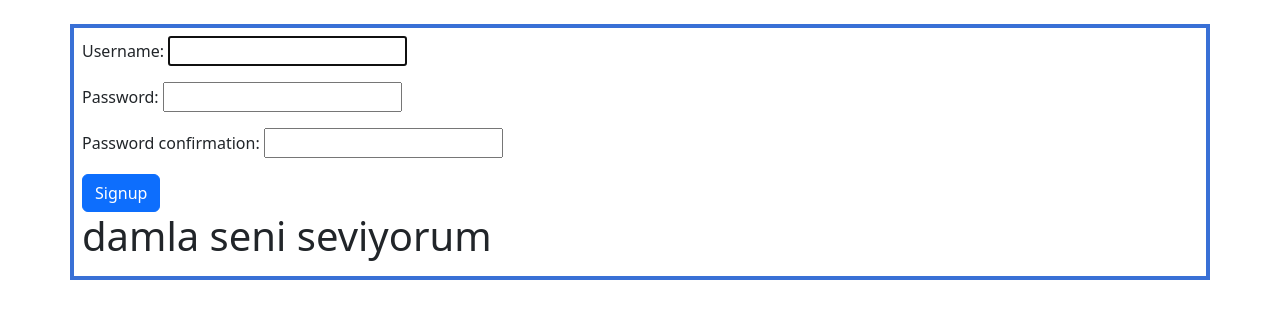
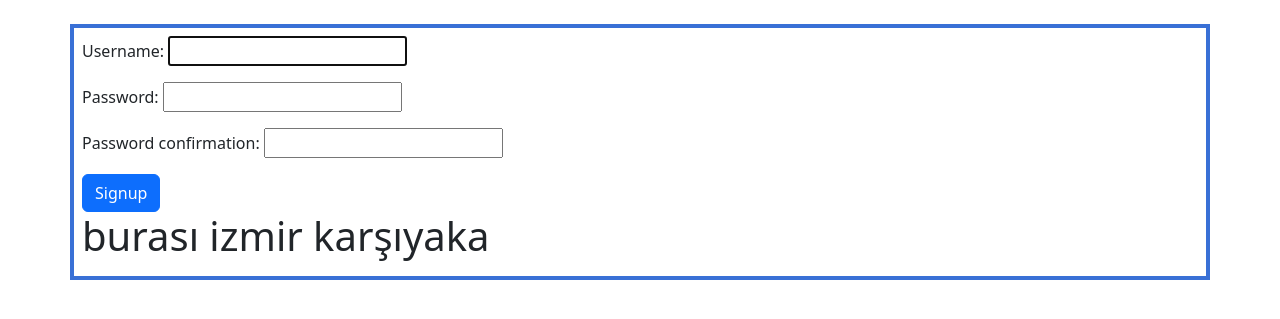
Before and after one commit to SerdarHelvacikara/SerdarWebSitesi, a Django app: page /signup/ in a window 1280 px wide. Shown: the part 56-375 px from the top of the page. Run offline with Django 4.2, Linux system fonts and the light colour scheme.

Commit message:
Update base.html

```diff
--- a/P21-DjangoTweet-main/templates/base.html
+++ b/P21-DjangoTweet-main/templates/base.html
@@ -49,6 +49,6 @@
     {%block content%}
 
     {%endblock%}
-    <h1>damla seni seviyorum</h1>
+    <h1>burası izmir karşıyaka</h1>
 </body>
 </html>
```
